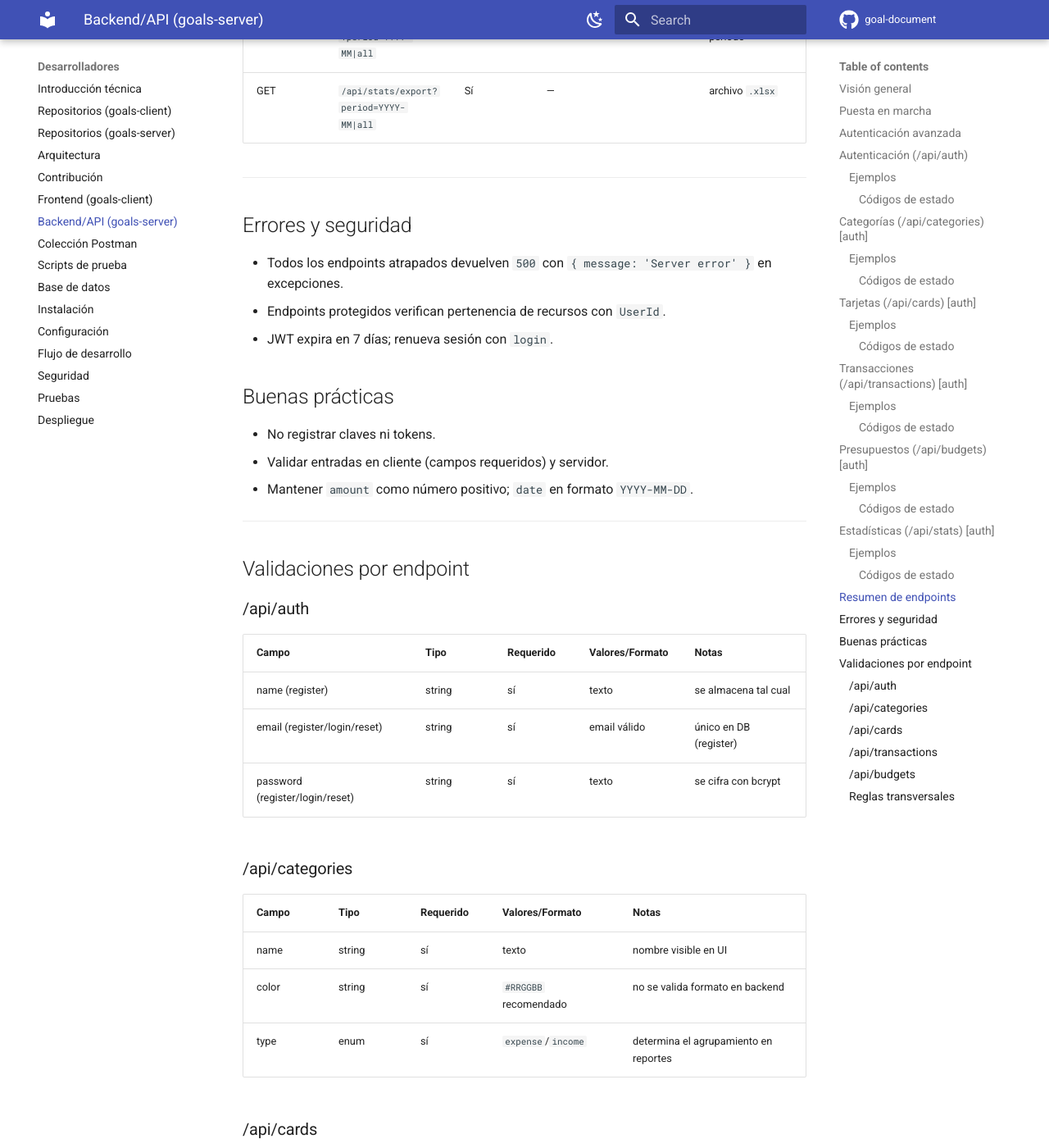
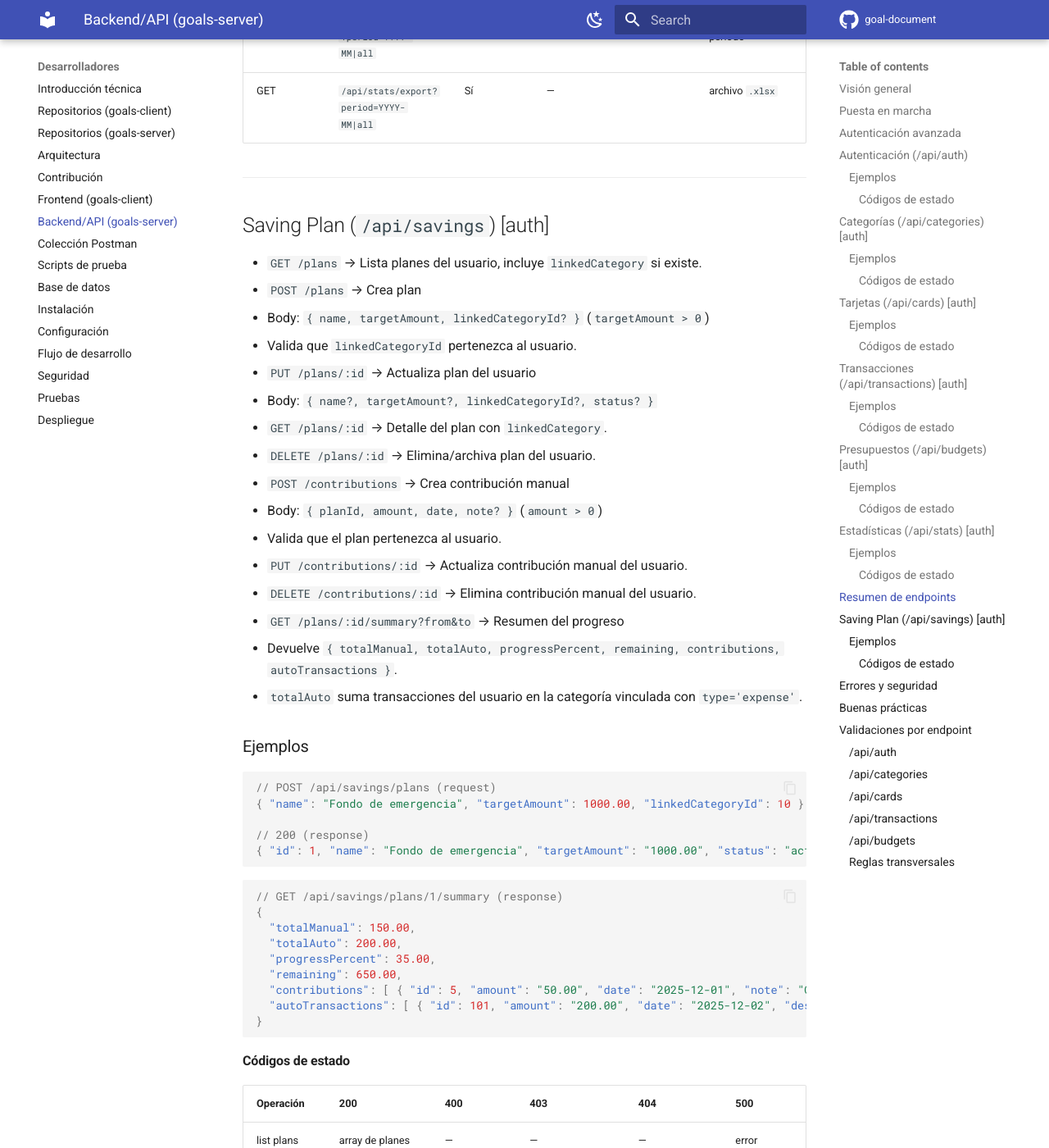
Before and after one commit to fernandofedora/goal-document, an MkDocs documentation site: the page built from docs/dev/backend.md, in a window 1280 px wide and 1400 px high, scrolled down 11709 px. Shown: the whole window at 82% size. Built offline with MkDocs 1.6.1 and Material for MkDocs 9.7.7, drawn with Linux system fonts in a browser that asks for light colours; comment, search, counter and statistics services are not loaded; some of the changed text lies outside the part shown.

Commit message:
add documentatin for saving plan

````diff
--- a/docs/dev/backend.md
+++ b/docs/dev/backend.md
@@ -443,6 +443,68 @@ http GET :4000/api/stats/summary Authorization:"Bearer <token>" period==2025-11
 
 ---
 
+## Saving Plan (`/api/savings`) [auth]
+- `GET /plans` → Lista planes del usuario, incluye `linkedCategory` si existe.
+- `POST /plans` → Crea plan
+  - Body: `{ name, targetAmount, linkedCategoryId? }` (`targetAmount > 0`)
+  - Valida que `linkedCategoryId` pertenezca al usuario.
+- `PUT /plans/:id` → Actualiza plan del usuario
+  - Body: `{ name?, targetAmount?, linkedCategoryId?, status? }`
+- `GET /plans/:id` → Detalle del plan con `linkedCategory`.
+- `DELETE /plans/:id` → Elimina/archiva plan del usuario.
+- `POST /contributions` → Crea contribución manual
+  - Body: `{ planId, amount, date, note? }` (`amount > 0`)
+  - Valida que el plan pertenezca al usuario.
+- `PUT /contributions/:id` → Actualiza contribución manual del usuario.
+- `DELETE /contributions/:id` → Elimina contribución manual del usuario.
+- `GET /plans/:id/summary?from&to` → Resumen del progreso
+  - Devuelve `{ totalManual, totalAuto, progressPercent, remaining, contributions, autoTransactions }`.
+  - `totalAuto` suma transacciones del usuario en la categoría vinculada con `type='expense'`.
+
+### Ejemplos
+```json
+// POST /api/savings/plans (request)
+{ "name": "Fondo de emergencia", "targetAmount": 1000.00, "linkedCategoryId": 10 }
+
+// 200 (response)
+{ "id": 1, "name": "Fondo de emergencia", "targetAmount": "1000.00", "status": "active", "UserId": 1, "linkedCategoryId": 10, "linkedCategory": { "id": 10, "name": "Ahorro" } }
+```
+
+```json
+// GET /api/savings/plans/1/summary (response)
+{
+  "totalManual": 150.00,
+  "totalAuto": 200.00,
+  "progressPercent": 35.00,
+  "remaining": 650.00,
+  "contributions": [ { "id": 5, "amount": "50.00", "date": "2025-12-01", "note": "Quincena" } ],
+  "autoTransactions": [ { "id": 101, "amount": "200.00", "date": "2025-12-02", "description": "Transferencia a ahorro", "source": "auto" } ]
+}
+```
+
+#### Códigos de estado
+| Operación | 200 | 400 | 403 | 404 | 500 |
+|---|---|---|---|---|---|
+| list plans | array de planes | — | — | — | error servidor |
+| create plan | plan creado | datos inválidos | categoría ajena | — | error servidor |
+| update plan | plan actualizado | datos inválidos | categoría ajena | no encontrado | error servidor |
+| delete plan | { success: true } | — | — | no encontrado | error servidor |
+| create contr | contribución creada | datos inválidos | plan ajeno | — | error servidor |
+| update contr | contribución actualizada | datos inválidos | — | no encontrada | error servidor |
+| delete contr | { success: true } | — | — | no encontrada | error servidor |
+| summary | objeto de resumen | rango inválido | — | plan no encontrado | error servidor |
+| GET | `/api/savings/plans` | Sí | — | array de planes |
+| POST | `/api/savings/plans` | Sí | `name,targetAmount,linkedCategoryId?` | plan con `linkedCategory` |
+| PUT | `/api/savings/plans/:id` | Sí | campos del plan | plan actualizado |
+| GET | `/api/savings/plans/:id` | Sí | — | plan con `linkedCategory` |
+| DELETE | `/api/savings/plans/:id` | Sí | — | `{ success:true }` |
+| POST | `/api/savings/contributions` | Sí | `planId,amount,date,note?` | contribución |
+| PUT | `/api/savings/contributions/:id` | Sí | `amount,date,note?` | contribución |
+| DELETE | `/api/savings/contributions/:id` | Sí | — | `{ success:true }` |
+| GET | `/api/savings/plans/:id/summary` | Sí | `from?,to?` | progreso y totales |
+
+---
+
 ## Errores y seguridad
 - Todos los endpoints atrapados devuelven `500` con `{ message: 'Server error' }` en excepciones.
 - Endpoints protegidos verifican pertenencia de recursos con `UserId`.
````
